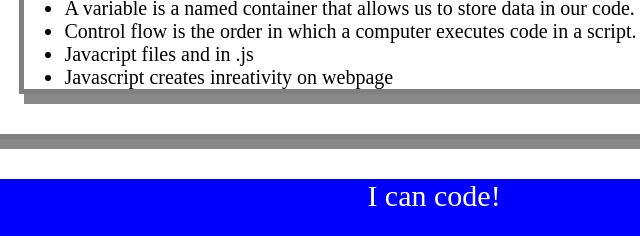
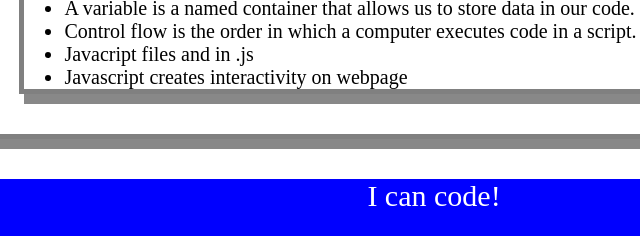
Before and after one commit to leomaine/prework-study-guide., a plain HTML site: page index.html in a window 1280 px wide. Shown: the part 816-1052 px from the top of the page, 206-846 px from the left. Drawn offline with Linux system fonts and the light colour scheme.

Commit message:
Update index.html

```diff
--- a/index.html
+++ b/index.html
@@ -70,7 +70,7 @@
           <li>A variable is a named container that allows us to store data in our code.</li>
           <li>Control flow is the order in which a computer executes code in a script.</li>
           <li>Javacript files and in .js</li>
-          <li>Javascript creates inreativity on webpage</li>
+          <li>Javascript creates interactivity on webpage</li>
         </ul>
       </section>
 
```
